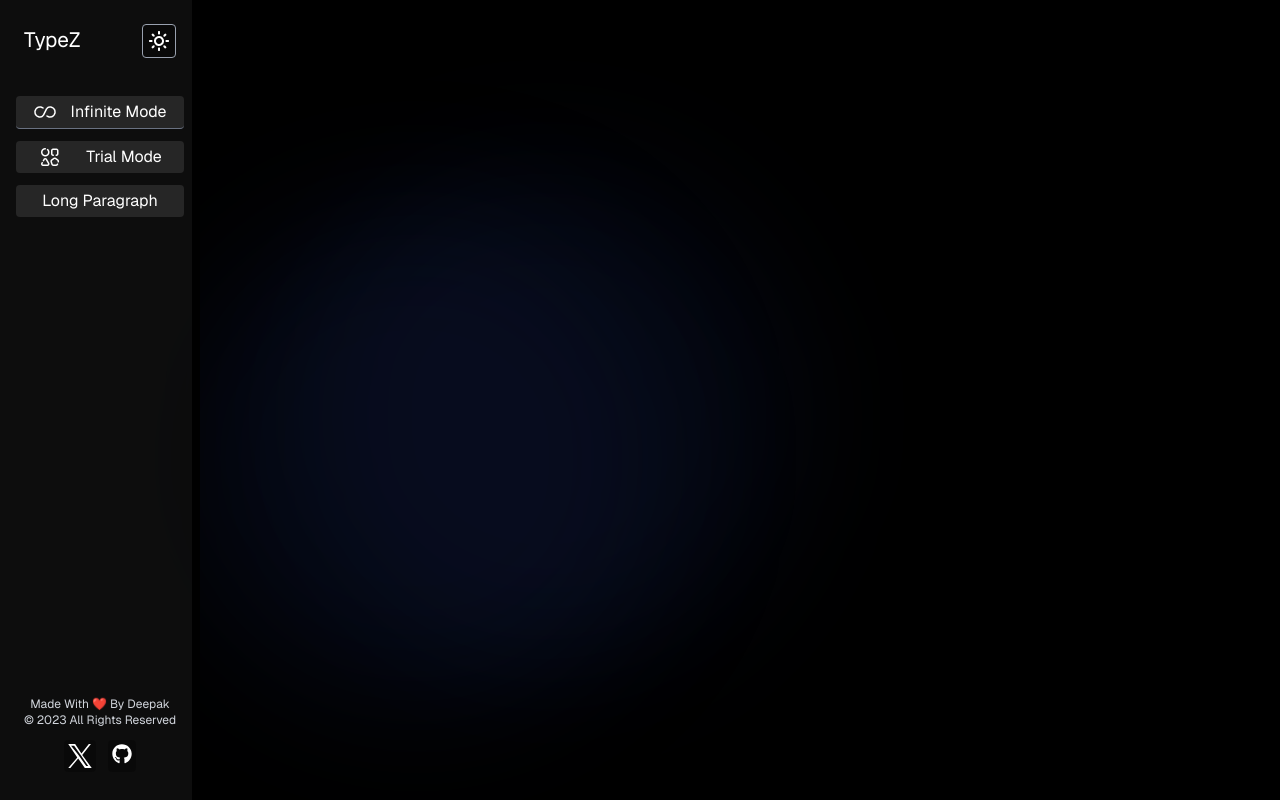
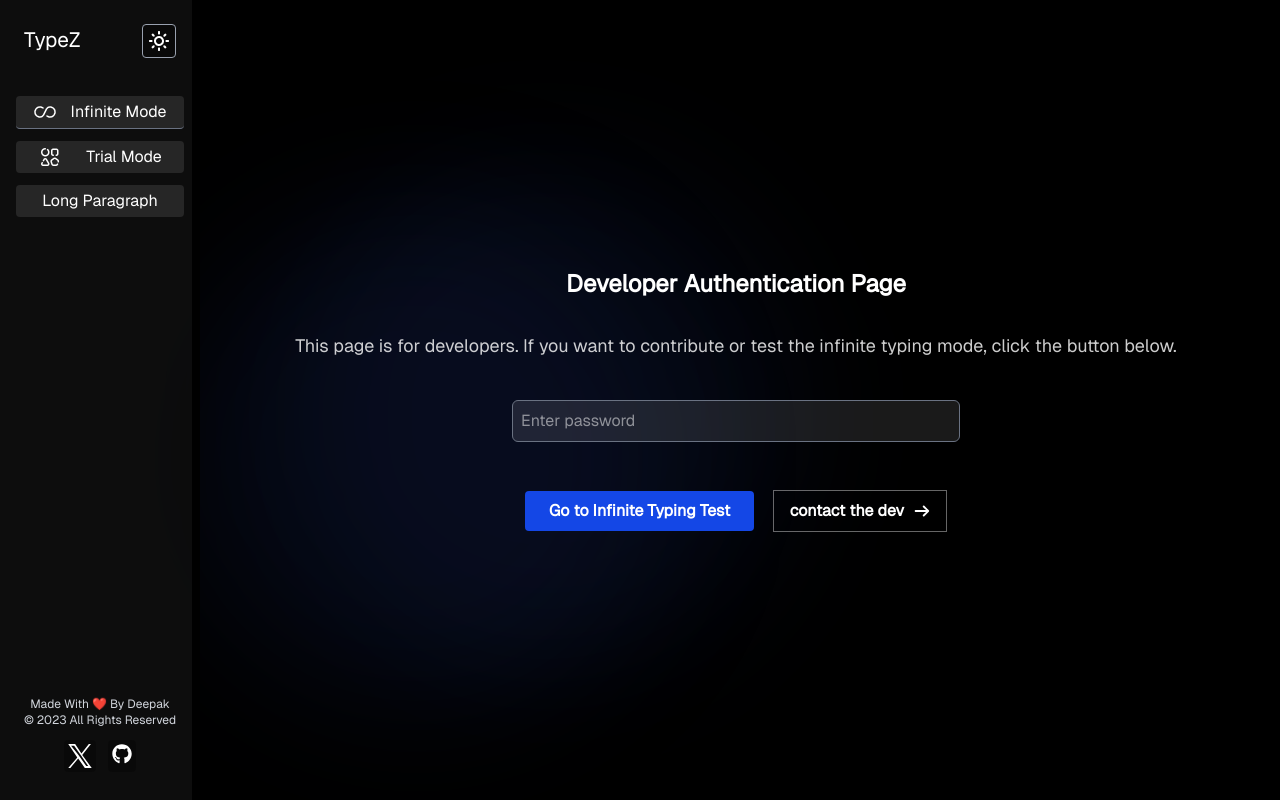
Before and after one commit to Deepaksingh126/TypeZ, a React (Vite) app: page /Auth in a window 1280 px wide. Built offline with nearby package versions, Linux system fonts and the light colour scheme.

Commit message:
add auth for devs and tried to worked on infinit typing board

```diff
--- a/src/App.jsx
+++ b/src/App.jsx
@@ -5,6 +5,7 @@ import SideBar from './components/SideBar'
 import { Route, Routes, useLocation } from 'react-router-dom'
 import { motion } from "motion/react"
 import InfiniteTypingBoard from './components/InfiniteTypingBoard'
+import AuthForDev from './components/AuthForDev'
 
 const App = () => {
   const location = useLocation();
@@ -16,10 +17,17 @@ const App = () => {
       <div className='lg:w-[85vw] w-full bg-black flex items-center justify-center h-screen flex-col absolute right-0 overflow-hidden'>
         <Routes>
           <Route
-            path='/infinite'
+            path='/infinite-typing'
             element={<InfiniteTypingBoard
               key={location.pathname}
-              quotes="we are building this page where u can type infinite words. until we build this page be patient and use other typing paragraphs and if you are ad ev feel free to contribute to our repository on github"
+              quotes="we are building this page where u can type infinite words. until we build this page be patient and use other typing paragraphs and if you are a   dev feel free to contribute to our repository on github"
+            />}
+          />
+
+         <Route
+            path='/Auth'
+            element={<AuthForDev
+              key={location.pathname}
             />}
           />
 
--- /dev/null
+++ b/src/Svg/LeftArrowLogo.jsx
@@ -0,0 +1,21 @@
+import React from "react";
+
+function LeftArrowLogo() {
+  return (
+    <svg
+      width="18"
+      height="18"
+      viewBox="0 0 20 20"
+      fill="currentColor"
+      className="inline align-middle"
+    >
+      <path
+        fillRule="evenodd"
+        d="M12.293 15.707a1 1 0 010-1.414L15.586 11H4a1 1 0 110-2h11.586l-3.293-3.293a1 1 0 111.414-1.414l5 5a1 1 0 010 1.414l-5 5a1 1 0 01-1.414 0z"
+        clipRule="evenodd"
+      />
+    </svg>
+  );
+}
+
+export default LeftArrowLogo;
--- /dev/null
+++ b/src/components/AuthForDev.jsx
@@ -0,0 +1,85 @@
+import React, { useState } from "react";
+import { Link, useNavigate } from "react-router-dom";
+import { motion } from "motion/react";
+import LeftArrowLogo from "../Svg/LeftArrowLogo";
+
+function AuthForDev() {
+  const [password, setPassword] = useState("");
+  const [error, setError] = useState("");
+  const navigate = useNavigate();
+
+  const handlePasswordChange = (e) => {
+    setPassword(e.target.value);
+  };
+
+  const handleSubmit = (e) => {
+    e.preventDefault();
+    if (password === "deepika.dev") {
+      navigate("/infinite-typing");
+    } else if (password.trim() === "") {
+      setError("please enter the password");
+    } else {
+      setError("Invalid password");
+    }
+  };
+
+  const handleKeyDown = (e) => {
+    if (e.key === "Enter") {
+      handleSubmit(e);
+    }
+  };
+
+  return (
+    <div className="flex flex-col items-center justify-center min-h-screen gap-6 z-40">
+      {error ? (
+        <motion.div
+          initial={{
+            opacity: 0,
+            scale: 0,
+          }}
+          animate={{
+            opacity: 1,
+            scale: 1,
+          }}
+          className="rounded bg-red-300/30 text-bold p-4 border-1 border-red-400/60 w-full text-center "
+        >
+          {error}
+        </motion.div>
+      ) : (
+        <></>
+      )}
+
+      <h2 className="text-2xl font-bold mb-2">Developer Authentication Page</h2>
+
+      <p className="text-lg text-white/80 mb-4">
+        This page is for developers. If you want to contribute or test the
+        infinite typing mode, click the button below.
+      </p>
+
+      <input
+        type="text"
+        placeholder="Enter password"
+        value={password}
+        onChange={handlePasswordChange}
+        onKeyDown={handleKeyDown}
+        className="w-full max-w-md p-2 rounded-md bg-white/10 border-1 border-gray-500"
+      />
+      <div className="flex w-1/2 items-center justify-around mt-6">
+        <Link
+          to="/infinite-typing"
+          className="px-6 py-2 bg-blue-700 hover:bg-blue-800 rounded text-white font-semibold transition cursor-pointer"
+          onClick={handleSubmit}
+        >
+          Go to Infinite Typing Test
+        </Link>
+
+        <a href="https://x.com/Deepak12_6" target="blank" className="flex gap-2 items-center justify-around border-1 round border-white/40 px-4 py-2 font-bold">
+          contact the dev
+          <LeftArrowLogo/>
+        </a>
+      </div>
+    </div>
+  );
+}
+
+export default AuthForDev;
--- a/src/components/SideBar.jsx
+++ b/src/components/SideBar.jsx
@@ -43,7 +43,7 @@ function SideBar() {
         <div className="lowerSection w-full flex-1 flex justify-start p-4 flex-col items-center gap-3 overflow-y-auto">
           <NavLink
             className="bg-white/10 text-[1em] px-4 py-1 font-[Open_Sans] font-med capitalize w-full flex items-center justify-around gap-3 rounded-sm border-b-1 border-gray-500 text-center"
-            to="/infinite"
+            to="/Auth"
             onClick={() => setOpen(false)}
           >
             <img
```
Also changed, not shown: src/components/InfiniteTypingBoard.jsx (+74 -31 lines).
